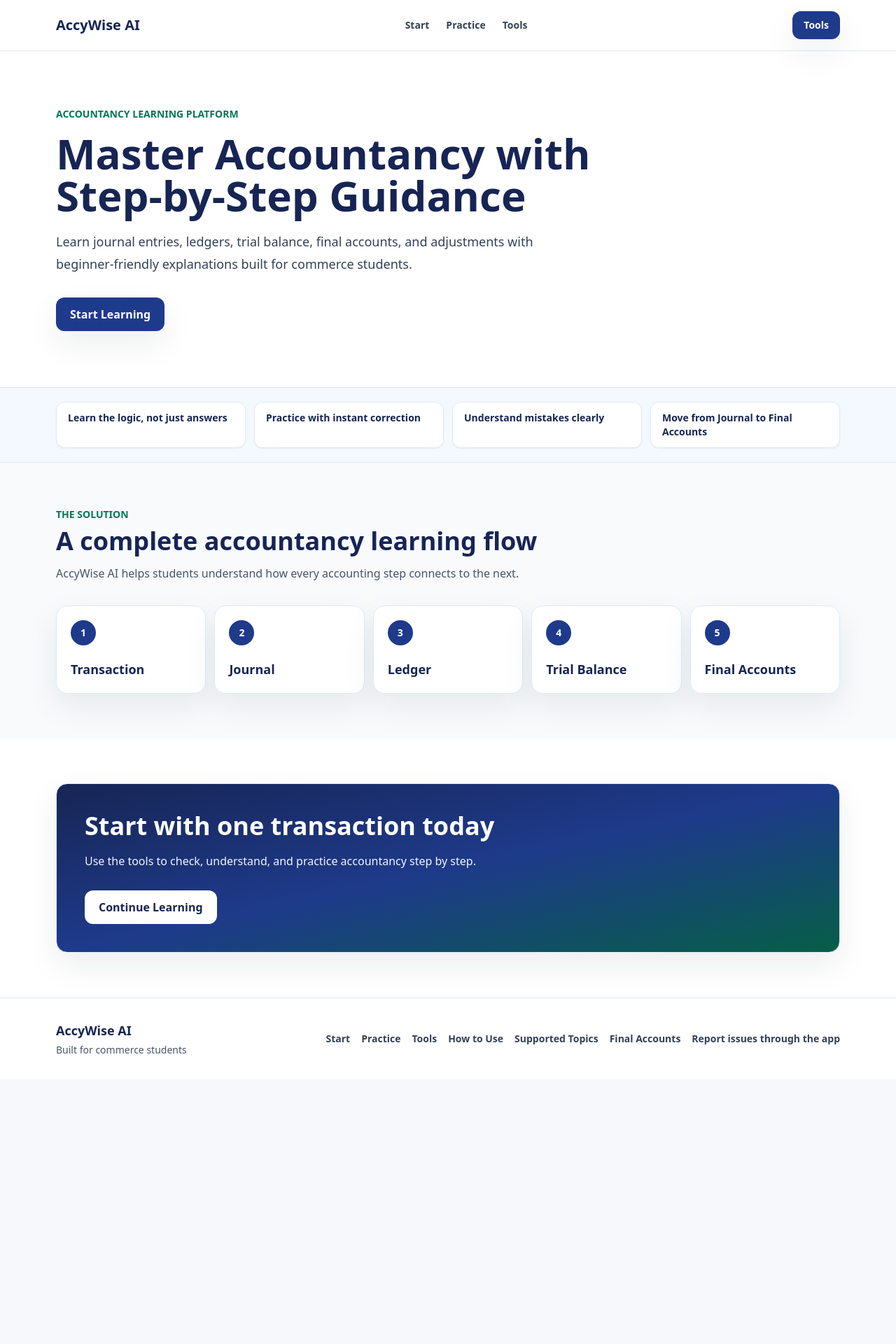
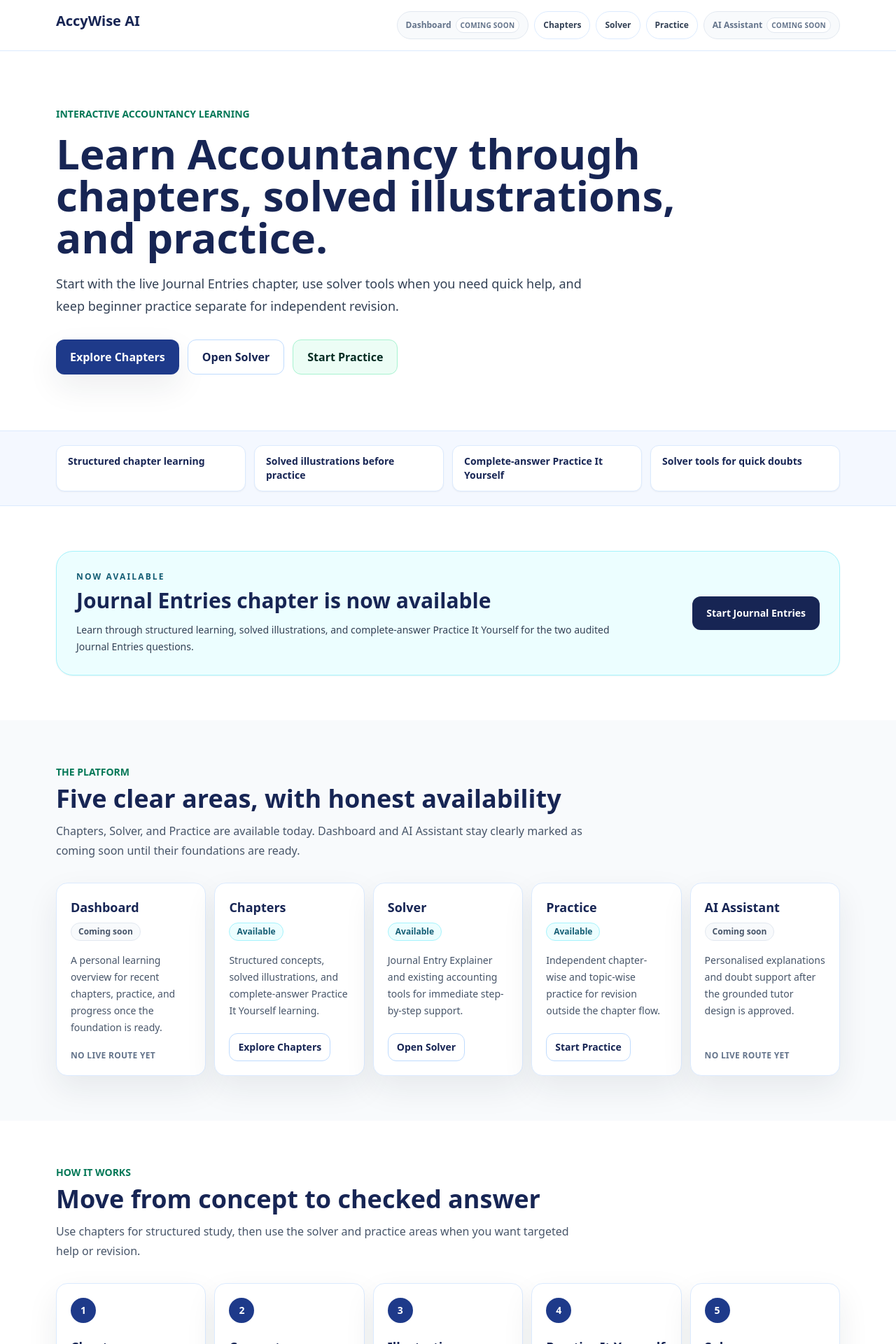
Before and after one commit to mrgogoi59/journal-entry-ai-checker, a Next.js app: page / in a window 1280 px wide. Shown: the top 1920 px of the page at 70% size. Before the commit the page ends 1542 px from the top, so only its background shows below. Built offline with nearby package versions, Linux system fonts and the light colour scheme.

Commit message:
Integrate Chapters into homepage navigation

```diff
--- a/app/page.tsx
+++ b/app/page.tsx
@@ -1,58 +1,127 @@
+import type { Metadata } from "next";
 import Link from "next/link";
+import { studentPlatformNavigationItems } from "@/components/student-platform/navigation";
+
+export const metadata: Metadata = {
+  title: "AccyWise AI — Interactive Accountancy Learning",
+  description:
+    "Learn Accountancy with structured chapters, solved illustrations, Practice It Yourself, and accounting solver tools on AccyWise AI.",
+};
 
 const valuePoints = [
-  "Learn the logic, not just answers",
-  "Practice with instant correction",
-  "Understand mistakes clearly",
-  "Move from Journal to Final Accounts",
+  "Structured chapter learning",
+  "Solved illustrations before practice",
+  "Complete-answer Practice It Yourself",
+  "Solver tools for quick doubts",
 ];
 
-const learningFlow = ["Transaction", "Journal", "Ledger", "Trial Balance", "Final Accounts"];
+const learningFlow = ["Chapters", "Concept", "Illustration", "Practice It Yourself", "Solver"];
+
+const platformAreas = [
+  {
+    label: "Dashboard",
+    status: "Coming soon",
+    description: "A personal learning overview for recent chapters, practice, and progress once the foundation is ready.",
+  },
+  {
+    label: "Chapters",
+    status: "Available",
+    description: "Structured concepts, solved illustrations, and complete-answer Practice It Yourself learning.",
+    href: "/chapters",
+    actionLabel: "Explore Chapters",
+  },
+  {
+    label: "Solver",
+    status: "Available",
+    description: "Journal Entry Explainer and existing accounting tools for immediate step-by-step support.",
+    href: "/tools",
+    actionLabel: "Open Solver",
+  },
+  {
+    label: "Practice",
+    status: "Available",
+    description: "Independent chapter-wise and topic-wise practice for revision outside the chapter flow.",
+    href: "/practice",
+    actionLabel: "Start Practice",
+  },
+  {
+    label: "AI Assistant",
+    status: "Coming soon",
+    description: "Personalised explanations and doubt support after the grounded tutor design is approved.",
+  },
+] as const;
 
 export default function Home() {
   return (
-    <main className="min-h-screen bg-white text-ink">
+    <main className="min-h-screen overflow-x-hidden bg-white text-ink">
       <header className="sticky top-0 z-20 border-b border-blue-100 bg-white/95 px-4 py-4 backdrop-blur sm:px-6">
-        <nav className="mx-auto flex w-full max-w-[1120px] items-center justify-between gap-4">
-          <Link href="/" className="text-xl font-bold text-blue-950">
+        <nav
+          aria-label="Primary platform navigation"
+          className="mx-auto flex w-full max-w-[1120px] flex-col gap-3 sm:flex-row sm:items-center sm:justify-between"
+        >
+          <Link
+            href="/"
+            className="self-start text-xl font-bold text-blue-950 outline-none transition hover:text-blue-800 focus-visible:ring-2 focus-visible:ring-cyan-500 focus-visible:ring-offset-2"
+          >
             AccyWise AI
           </Link>
-          <div className="hidden items-center gap-6 text-sm font-semibold text-slate-700 md:flex">
-            <Link href="/learn" className="transition hover:text-blue-900">
-              Start
-            </Link>
-            <Link href="/practice" className="transition hover:text-blue-900">
-              Practice
-            </Link>
-            <Link href="/tools" className="transition hover:text-blue-900">
-              Tools
-            </Link>
+          <div className="flex min-w-0 flex-wrap items-center gap-2 text-xs font-bold sm:justify-end">
+            {studentPlatformNavigationItems.map((item) =>
+              item.href ? (
+                <Link
+                  key={item.id}
+                  href={item.href}
+                  className="inline-flex min-h-10 items-center rounded-full border border-blue-100 px-3 py-2 text-slate-700 outline-none transition hover:border-blue-200 hover:bg-blue-50 hover:text-blue-950 focus-visible:ring-2 focus-visible:ring-cyan-500 focus-visible:ring-offset-2"
+                >
+                  {item.label}
+                </Link>
+              ) : (
+                <span
+                  key={item.id}
+                  aria-disabled="true"
+                  className="inline-flex min-h-10 items-center gap-1.5 rounded-full border border-slate-200 bg-slate-50 px-3 py-2 text-slate-500"
+                >
+                  <span>{item.label}</span>
+                  <span className="rounded-full border border-slate-200 bg-white px-1.5 py-0.5 text-[10px] font-black uppercase tracking-wide">
+                    Coming soon
+                  </span>
+                </span>
+              ),
+            )}
           </div>
-          <Link
-            href="/tools"
-            className="inline-flex min-h-10 items-center rounded-xl bg-blue-900 px-4 py-2 text-sm font-bold text-white shadow-soft transition hover:bg-blue-800"
-          >
-            Tools
-          </Link>
         </nav>
       </header>
 
       <section className="px-4 py-14 sm:px-6 sm:py-20">
         <div className="mx-auto w-full max-w-[1120px]">
-          <p className="text-sm font-bold uppercase tracking-normal text-emerald-700">Accountancy learning platform</p>
+          <p className="text-sm font-bold uppercase tracking-normal text-emerald-700">
+            Interactive accountancy learning
+          </p>
           <h1 className="mt-4 max-w-4xl text-4xl font-bold tracking-normal text-blue-950 sm:text-6xl">
-            Master Accountancy with Step-by-Step Guidance
+            Learn Accountancy through chapters, solved illustrations, and practice.
           </h1>
           <p className="mt-5 max-w-3xl text-lg leading-8 text-slate-700">
-            Learn journal entries, ledgers, trial balance, final accounts, and adjustments with beginner-friendly
-            explanations built for commerce students.
+            Start with the live Journal Entries chapter, use solver tools when you need quick help, and keep beginner
+            practice separate for independent revision.
           </p>
-          <div className="mt-8 flex">
+          <div className="mt-8 flex flex-col gap-3 sm:flex-row sm:flex-wrap">
             <Link
-              href="/learn"
-              className="inline-flex min-h-12 items-center justify-center rounded-xl bg-blue-900 px-5 py-3 text-base font-bold text-white shadow-soft transition hover:bg-blue-800"
+              href="/chapters"
+              className="inline-flex min-h-12 items-center justify-center rounded-xl bg-blue-900 px-5 py-3 text-base font-bold text-white shadow-soft outline-none transition hover:bg-blue-800 focus-visible:ring-2 focus-visible:ring-cyan-500 focus-visible:ring-offset-2"
             >
-              Start Learning
+              Explore Chapters
+            </Link>
+            <Link
+              href="/tools"
+              className="inline-flex min-h-12 items-center justify-center rounded-xl border border-blue-200 bg-white px-5 py-3 text-base font-bold text-blue-950 outline-none transition hover:bg-blue-50 focus-visible:ring-2 focus-visible:ring-cyan-500 focus-visible:ring-offset-2"
+            >
+              Open Solver
+            </Link>
+            <Link
+              href="/practice"
+              className="inline-flex min-h-12 items-center justify-center rounded-xl border border-emerald-200 bg-emerald-50 px-5 py-3 text-base font-bold text-emerald-950 outline-none transition hover:bg-emerald-100 focus-visible:ring-2 focus-visible:ring-cyan-500 focus-visible:ring-offset-2"
+            >
+              Start Practice
             </Link>
           </div>
         </div>
@@ -61,19 +130,86 @@
       <section className="border-y border-blue-100 bg-blue-50/70 px-4 py-5 sm:px-6">
         <div className="mx-auto grid w-full max-w-[1120px] gap-3 sm:grid-cols-2 lg:grid-cols-4">
           {valuePoints.map((point) => (
-            <div key={point} className="rounded-xl border border-blue-100 bg-white px-4 py-3 text-sm font-bold text-blue-950 shadow-sm">
+            <div
+              key={point}
+              className="rounded-xl border border-blue-100 bg-white px-4 py-3 text-sm font-bold text-blue-950 shadow-sm"
+            >
               {point}
             </div>
           ))}
         </div>
       </section>
 
-      <section id="how-it-works" className="bg-slate-50 px-4 py-12 sm:px-6 sm:py-16">
+      <section aria-labelledby="journal-entries-launch-title" className="px-4 py-12 sm:px-6 sm:py-16">
+        <div className="mx-auto grid w-full max-w-[1120px] gap-5 rounded-3xl border border-cyan-200 bg-cyan-50 p-5 shadow-sm sm:p-7 lg:grid-cols-[1fr_auto] lg:items-center">
+          <div className="min-w-0">
+            <p className="text-xs font-black uppercase tracking-[0.18em] text-cyan-800">Now available</p>
+            <h2 id="journal-entries-launch-title" className="mt-2 text-2xl font-bold text-blue-950 sm:text-3xl">
+              Journal Entries chapter is now available
+            </h2>
+            <p className="mt-3 max-w-3xl text-sm leading-6 text-slate-700">
+              Learn through structured learning, solved illustrations, and complete-answer Practice It Yourself for the
+              two audited Journal Entries questions.
+            </p>
+          </div>
+          <Link
+            href="/chapters/journal-entries"
+            className="inline-flex min-h-12 items-center justify-center rounded-xl bg-blue-950 px-5 py-3 text-sm font-black text-white outline-none transition hover:bg-blue-900 focus-visible:ring-2 focus-visible:ring-cyan-500 focus-visible:ring-offset-2"
+          >
+            Start Journal Entries
+          </Link>
+        </div>
+      </section>
+
+      <section id="platform-overview" aria-labelledby="platform-overview-title" className="bg-slate-50 px-4 py-12 sm:px-6 sm:py-16">
         <div className="mx-auto w-full max-w-[1120px]">
           <SectionHeader
-            eyebrow="The solution"
-            title="A complete accountancy learning flow"
-            body="AccyWise AI helps students understand how every accounting step connects to the next."
+            eyebrow="The platform"
+            title="Five clear areas, with honest availability"
+            body="Chapters, Solver, and Practice are available today. Dashboard and AI Assistant stay clearly marked as coming soon until their foundations are ready."
+          />
+          <div className="mt-8 grid min-w-0 gap-3 sm:grid-cols-2 lg:grid-cols-5">
+            {platformAreas.map((area) => (
+              <article
+                key={area.label}
+                aria-label={`${area.label} overview`}
+                className="flex min-w-0 flex-col rounded-2xl border border-blue-100 bg-white p-5 shadow-soft"
+              >
+                <div className="flex min-w-0 flex-col gap-2">
+                  <h3 className="text-lg font-bold text-blue-950">{area.label}</h3>
+                  <span
+                    className={`self-start rounded-full border px-2.5 py-1 text-xs font-black ${
+                      area.status === "Available"
+                        ? "border-cyan-200 bg-cyan-50 text-cyan-800"
+                        : "border-slate-200 bg-slate-50 text-slate-600"
+                    }`}
+                  >
+                    {area.status}
+                  </span>
+                </div>
+                <p className="mt-4 flex-1 text-sm leading-6 text-slate-600">{area.description}</p>
+                {"href" in area ? (
+                  <Link
+                    href={area.href}
+                    className="mt-5 inline-flex min-h-10 items-center self-start rounded-xl border border-blue-200 px-3 text-sm font-bold text-blue-950 outline-none transition hover:bg-blue-50 focus-visible:ring-2 focus-visible:ring-cyan-500 focus-visible:ring-offset-2"
+                  >
+                    {area.actionLabel}
+                  </Link>
+                ) : (
+                  <p className="mt-5 text-xs font-bold uppercase tracking-wide text-slate-500">No live route yet</p>
+                )}
+              </article>
+            ))}
+          </div>
+        </div>
+      </section>
+
+      <section id="how-it-works" className="px-4 py-12 sm:px-6 sm:py-16">
+        <div className="mx-auto w-full max-w-[1120px]">
+          <SectionHeader
+            eyebrow="How it works"
+            title="Move from concept to checked answer"
+            body="Use chapters for structured study, then use the solver and practice areas when you want targeted help or revision."
           />
           <div className="mt-8 grid gap-3 md:grid-cols-5">
             {learningFlow.map((step, index) => (
@@ -91,15 +227,15 @@
       <section className="px-4 py-12 sm:px-6 sm:py-16">
         <div className="mx-auto overflow-hidden rounded-2xl border border-blue-100 bg-gradient-to-br from-blue-950 via-blue-900 to-emerald-800 p-6 text-white shadow-soft sm:p-10 lg:max-w-[1120px]">
           <div className="max-w-2xl">
-            <h2 className="text-3xl font-bold tracking-normal sm:text-4xl">Start with one transaction today</h2>
+            <h2 className="text-3xl font-bold tracking-normal sm:text-4xl">Start with Journal Entries today</h2>
             <p className="mt-4 text-base leading-7 text-blue-50">
-              Use the tools to check, understand, and practice accountancy step by step.
+              The first production chapter is ready for structured learning and two complete-answer practice checks.
             </p>
             <Link
-              href="/learn"
-              className="mt-7 inline-flex min-h-12 items-center rounded-xl bg-white px-5 py-3 text-base font-bold text-blue-950 transition hover:bg-blue-50"
+              href="/chapters/journal-entries"
+              className="mt-7 inline-flex min-h-12 items-center rounded-xl bg-white px-5 py-3 text-base font-bold text-blue-950 outline-none transition hover:bg-blue-50 focus-visible:ring-2 focus-visible:ring-cyan-500 focus-visible:ring-offset-2"
             >
-              Continue Learning
+              Start Journal Entries
             </Link>
           </div>
         </div>
@@ -111,15 +247,15 @@
             <div className="text-lg font-bold text-blue-950">AccyWise AI</div>
             <p className="mt-1">Built for commerce students</p>
           </div>
-          <div className="flex flex-wrap gap-4 font-semibold text-slate-700">
-            <Link href="/learn" className="hover:text-blue-900">
-              Start
+          <nav aria-label="Footer navigation" className="flex flex-wrap gap-4 font-semibold text-slate-700">
+            <Link href="/chapters" className="hover:text-blue-900">
+              Chapters
+            </Link>
+            <Link href="/tools" className="hover:text-blue-900">
+              Solver
             </Link>
             <Link href="/practice" className="hover:text-blue-900">
               Practice
-            </Link>
-            <Link href="/tools" className="hover:text-blue-900">
-              Tools
             </Link>
             <Link href="/how-to-use" className="hover:text-blue-900">
               How to Use
@@ -127,11 +263,8 @@
             <Link href="/supported-transactions" className="hover:text-blue-900">
               Supported Topics
             </Link>
-            <Link href="/final-accounts" className="hover:text-blue-900">
-              Final Accounts
-            </Link>
             <span>Report issues through the app</span>
-          </div>
+          </nav>
         </div>
       </footer>
     </main>
```
Also changed, not shown: 3 other files (tests, documents, lock files or other folders).
